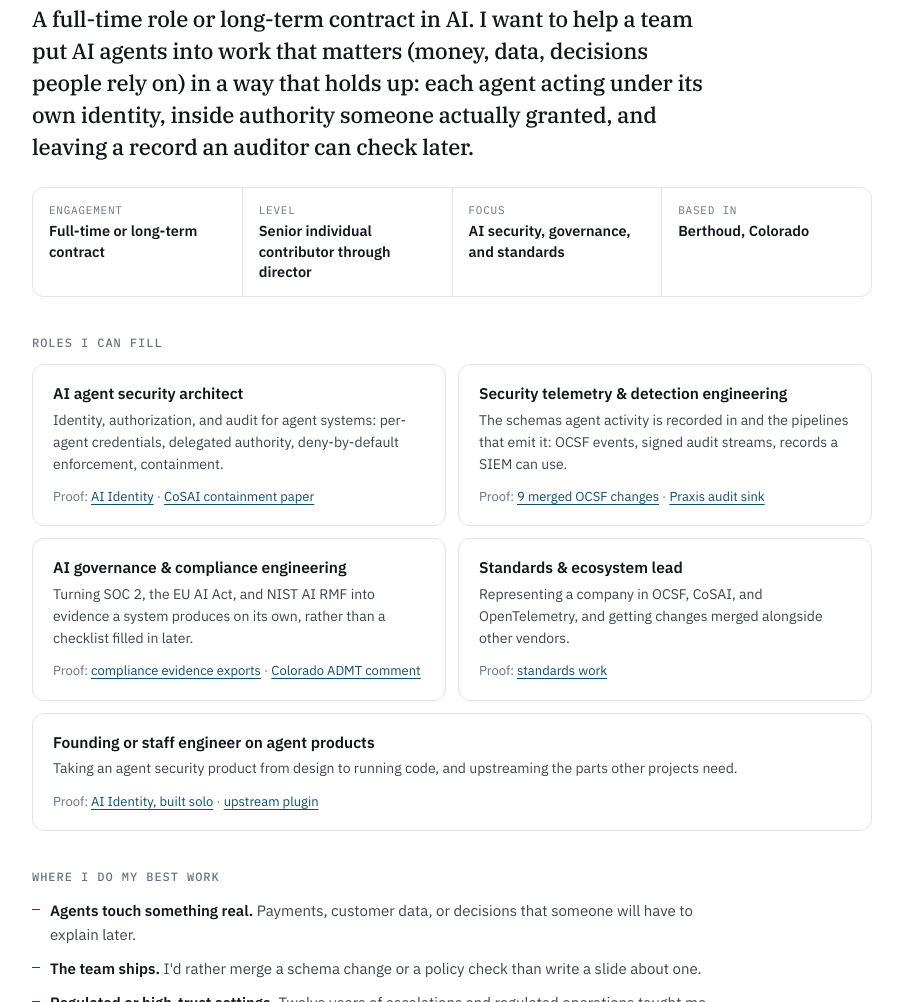
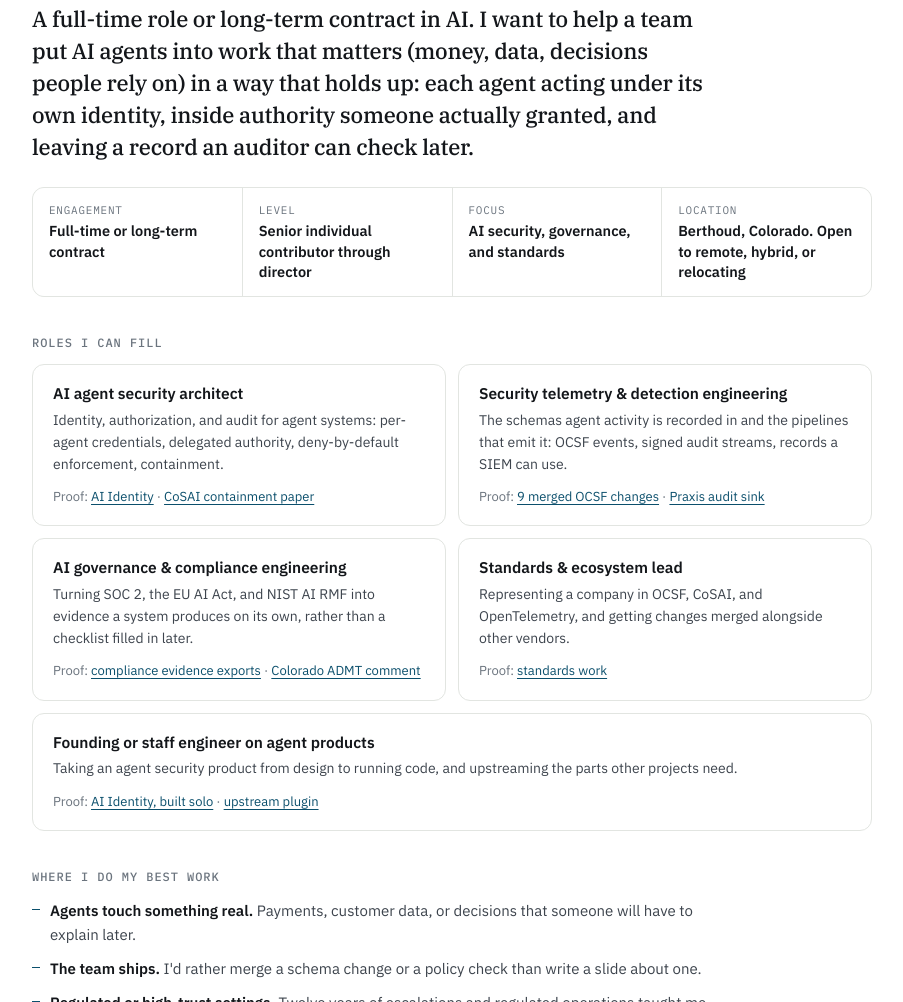
Before and after one commit to Levaj2000/Jeffs-Portfolio, a plain HTML site: page public/index.html in a window 1280 px wide. Shown: the part 955-1957 px from the top of the page, without its empty margins (188-1091 px from the left). Drawn offline with Linux system fonts and the light colour scheme.

Commit message:
Say open to remote, hybrid, or relocating
Co-Authored-By: Claude Opus 5.5 <noreply@anthropic.com>

```diff
--- a/public/index.html
+++ b/public/index.html
@@ -5,7 +5,7 @@
 <meta name="viewport" content="width=device-width, initial-scale=1, viewport-fit=cover" />
 <meta name="color-scheme" content="light dark" />
 <title>Jeff Leva — AI agent identity &amp; audit evidence</title>
-<meta name="description" content="Jeff Leva is looking for a full-time role or long-term contract in AI security, governance, or standards work. OCSF contributor, CoSAI containment paper editor, founder of AI Identity. Based in Berthoud, Colorado." />
+<meta name="description" content="Jeff Leva is looking for a full-time role or long-term contract in AI security, governance, or standards work. OCSF contributor, CoSAI containment paper editor, founder of AI Identity. Based in Berthoud, Colorado; open to remote, hybrid, or relocating." />
 <link rel="canonical" href="https://jeff-leva.vercel.app/" />
 <link rel="icon" href="favicon.svg" type="image/svg+xml" />
 <meta property="og:type" content="profile" />
@@ -95,7 +95,7 @@
       <div><dt>Engagement</dt><dd>Full-time or long-term contract</dd></div>
       <div><dt>Level</dt><dd>Senior individual contributor through director</dd></div>
       <div><dt>Focus</dt><dd>AI security, governance, and standards</dd></div>
-      <div><dt>Based in</dt><dd>Berthoud, Colorado</dd></div>
+      <div><dt>Location</dt><dd>Berthoud, Colorado. Open to remote, hybrid, or relocating</dd></div>
     </dl>
 
     <h3 class="group-h">Roles I can fill</h3>
```
